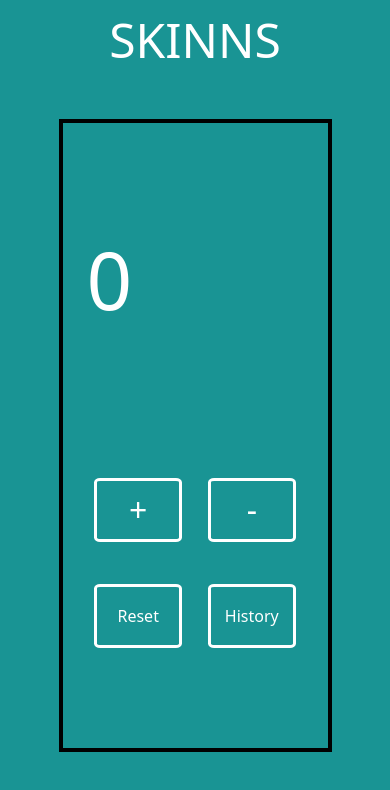
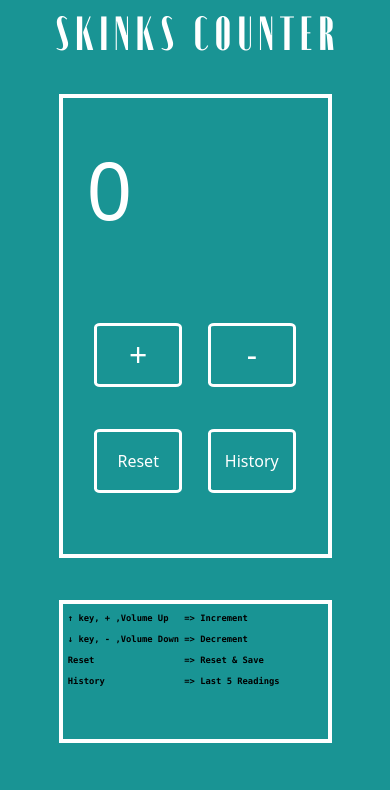
Before and after one commit to Astle-Ligo/counter, a plain HTML site: page index.html in a window 390 px wide. Drawn offline with nearby package versions, Linux system fonts and the light colour scheme.

Commit message:
completed

```diff
--- a/index.html
+++ b/index.html
@@ -10,7 +10,7 @@
 </head>
 <body>
     <div class="container-fluid">
-        <center><h1 class="heading">SKINNS</h1></center>
+        <center><h1 class="heading">S K I N K S &nbsp; C O U N T E R</h1></center>
     </div>
         <div class="part1">
             <div class="box">
@@ -24,14 +24,22 @@
                     </div>
                     <div class="btnscmd">
                         <button id="btn" class="btncmd btn" onclick="clr()">Reset</button>
-                        <a href="#history">
+                        <a href="#part3">
                             <button id="btn" class="btncmd btn" onclick="hist()">History</button>
                         </a>
                     </div>
                 </div>
                 </div>
             </div>
-        <div class="part2">
+            <div class="part2">
+                <div class="boxhelp">
+                    <pre> ↑ key, + ,Volume Up   => Increment</pre>
+                    <pre> ↓ key, - ,Volume Down => Decrement</pre>
+                    <pre> Reset                 => Reset & Save</pre>
+                    <pre> History               => Last 5 Readings</pre>
+                </div>
+            </div>
+        <div class="part3" id="part3">
             <div class="box2" id="box2">
                 <center><h1 class="heading">HISTORY</h1></center>
                 <div class="history" id="history">
--- a/script.js
+++ b/script.js
@@ -53,3 +53,29 @@ function hist(){
         box2.style.display="block"
     }
 }
+document.body.addEventListener('keydown', function(event){
+            const key = event.key;
+            switch (key) {
+                case "ArrowUp":
+                    countplus()
+                break;
+                case "ArrowDown":
+                    countminus()
+                break;
+                case "Enter":
+                    clr()
+                break;
+                case "AudioVolumeUp":
+                    countplus()
+                break;
+                case "AudioVolumeDown":
+                    countminus()
+                break;
+                case "+":
+                    countplus()
+                break;
+                case "-":
+                    countminus()
+                break;
+            }
+        });
--- a/style.css
+++ b/style.css
@@ -1,3 +1,7 @@
+@font-face{
+    font-family: myfont;
+    src: url(Moniqa-BlackCondensedHeading.ttf);
+}
 body{
     margin: 0;
     padding: 0;
@@ -5,23 +9,38 @@ body{
     color: white;
 }
 .heading{
-    margin-top: 0.7rem;
+    margin-top: 0.5rem;
     font-size: 3rem;
+    font-family: myfont;
 }
-.part1 , .part2  {
+.part1 , .part2 , .part3  {
     width: 100%;
     height: 100%;
     float: left;
     display: flex;
     justify-content: center;
     align-items: center;
-    margin-block: 5vh;
+    margin-block: 1.29rem;
 }
 .box{
     background-color: transparent;
     width: 70vw;
-    height: 75vh;
-    border: solid black 0.3rem;
+    height: 55vh;
+    border: solid white 0.3rem;
+}
+.boxhelp{
+    background-color: transparent;
+    width: 40vw;
+    height: 25vh;
+    border: solid white 0.3rem;
+}
+pre{
+    color: black;
+    margin: 0;
+    padding: 0;
+    margin-block: 0.5rem;
+    font-size: 1rem;
+    font-weight: 600;
 }
 .screen{
     display: flex;
@@ -29,13 +48,13 @@ body{
     align-items: center;
     width: 60%;
     float: left;
-    padding-top: 15vh;
+    padding-top: 5vh;
 }
 .buttons{
     width: 40%;
     height: 100%;
     float: left;
-    padding-top: 20vh;
+    padding-top: 10vh;
 }
 .output{
     padding: 0;
@@ -81,7 +100,7 @@ a {
     background-color: transparent;
     width: 40vw;
     height: 110vh;
-    border: solid black 0.3rem;
+    border: solid white 0.3rem;
     overflow: hidden;
 }
 .ulist{
@@ -107,7 +126,7 @@ li , p{
     .screen{
         width: 100%;
         padding-top: 0vh;
-        height: 50%;
+        height: 40%;
     }
     .output{
         font-size: 5rem;
@@ -115,7 +134,7 @@ li , p{
     .buttons{
         padding-top: 0vh;
         width: 100%;
-        height: 50%;
+        height: 60%;
     }
     .btncmd{
         font-size: 1rem;
@@ -128,6 +147,13 @@ li , p{
         width: 70vw;
         height: 85vh;
     }
+    .boxhelp{
+        width: 70vw;
+        height: 17vh;
+    }
+    pre{
+        font-size: 0.55rem;
+    }
     li{
         font-size: 4rem;
         padding-left: 1rem;
```
Also changed, not shown: Ailerons-Regular.otf (added), Blanka-Regular.ttf (added), Moniqa-BlackCondensedHeading.ttf (added).
